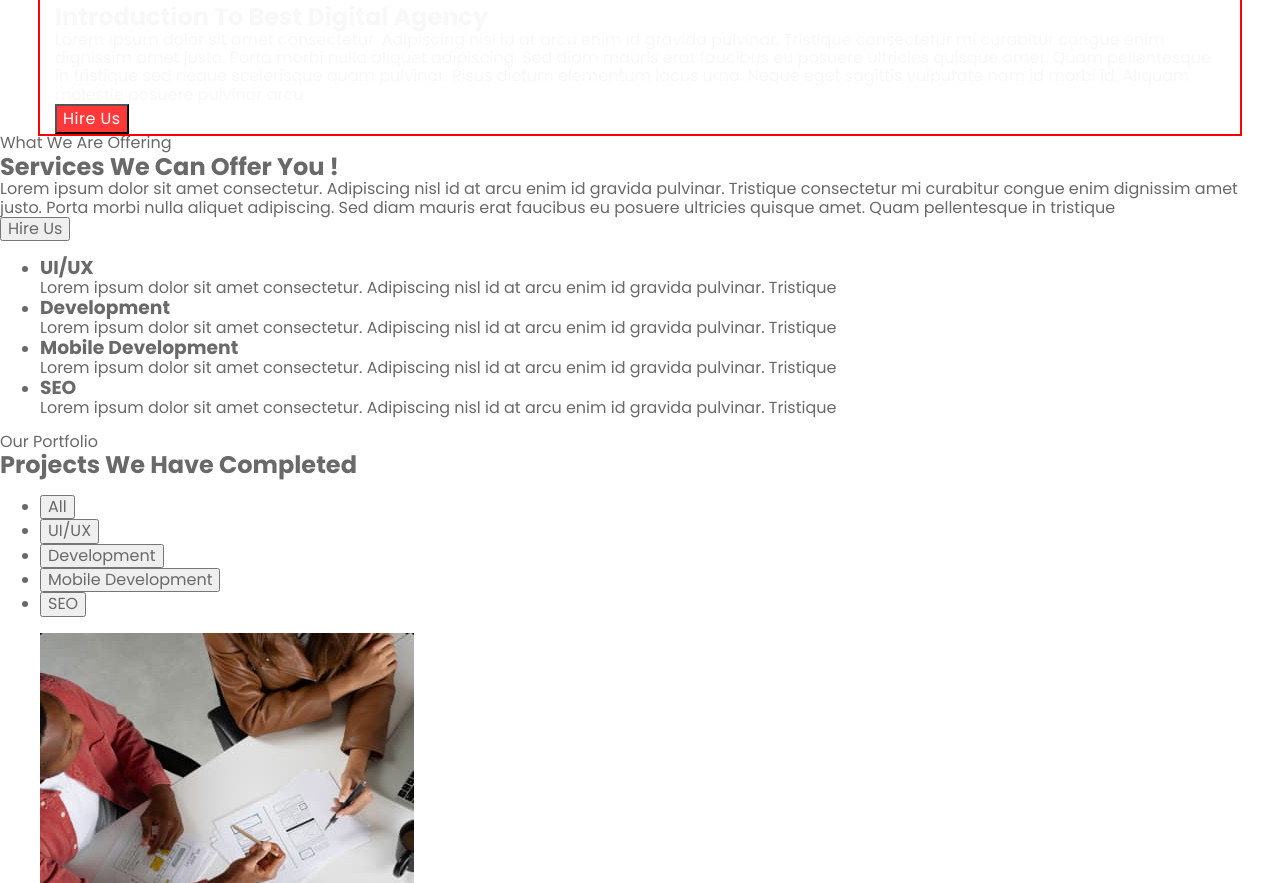
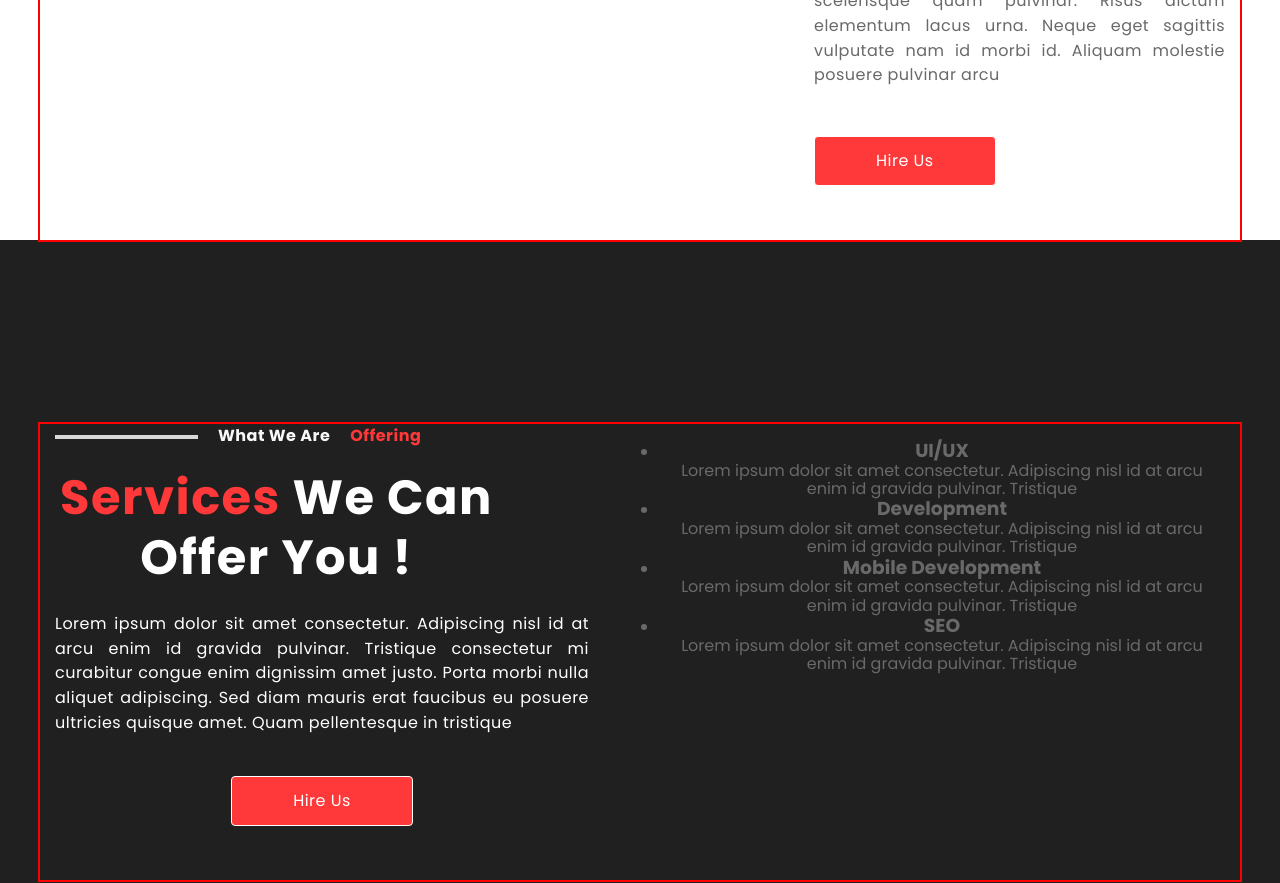
Before and after one commit to Viktoriya-ri/hw-2423, a plain HTML site: page index.html in a window 1280 px wide. Shown: the part 1267-2150 px from the top of the page. Drawn offline with nearby package versions, Linux system fonts and the light colour scheme.

Commit message:
index. styles

```diff
--- a/css/styles.css
+++ b/css/styles.css
@@ -6,6 +6,7 @@
   --light-color: #f8f8f8;
   --main-white: #fff;
   --text-color: #696969;
+  --color-line: #d8d8d8;
 }
 /* ================================================-_(/variables)_-=============================================== */
 
@@ -35,13 +36,52 @@ button {
   cursor: pointer;
 }
 .container {
-
   width: 1200px;
   padding: 0 15px;
   margin: 0 auto;
   outline: 2px solid red;
 }
-
+.title {
+  font-size: 48px;
+  line-height: 1.26;
+  letter-spacing: 0.03em;
+}
+.btn {
+  padding: 12px 61px;
+  margin-bottom: 54px;
+  font-family: 'Poppins';
+  font-style: normal;
+  font-weight: 400;
+  font-size: 16px;
+  line-height: 24px;
+  text-align: center;
+  letter-spacing: 0.03em;
+  color: var(--main-white);
+  border: 1px solid;
+  border-radius: 4px;
+  background-color: var(--accent-color);
+}
+.uppertitle {
+  display: flex;
+  align-items: center;
+  gap: 20px;
+  margin-bottom: 19px;
+  font-weight: 700;
+  font-size: 16px;
+  line-height: 1.55;
+  text-align: justify;
+  letter-spacing: 0.03em;
+}
+.uppertitle::before {
+  content: '';
+  display: block;
+  width: 143px;
+  height: 0px;
+  border: 2px solid var(--color-line);
+}
+.text-color {
+  color: var(--accent-color);
+}
 /* ================================================-_(/styles reset)_-=============================================== */
 
 /* ================================================-_(header)_-================================================ */
@@ -91,6 +131,13 @@ button {
   border: none;
   padding: 10px 18px;
   letter-spacing: 0.03em;
+}
+.text-color-title {
+  font-weight: 700;
+  font-size: 48px;
+  line-height: 1.25;
+  letter-spacing: 0.03em;
+  color: var(--main-white);
 }
 /* ================================================-_(/header)_-=============================================== */
 /*================================hero=============*/
@@ -160,15 +207,82 @@ button {
 }
 /*===============================================section About =====================*/
 .about {
-  color: var(--light-color);
+}
+.about-container {
+  display: flex;
+  gap: 30px;
 }
 .about-list {
   display: flex;
+  gap: 30px;
+}
+.about-item {
+}
+.about-img {
+}
+.about-right-side {
+  width: 534px;
+}
 
+.about-desc {
+  margin-bottom: 48px;
+  font-size: 16px;
+  line-height: 1.55;
+  text-align: justify;
+  letter-spacing: 0.03em;
+  color: var(--text-color);
 }
-.about-subtitle {
-  color: #202020;
+.about-title {
+  margin-bottom: 32px;
 }
-.about-color {
-  color: var(--accent-color);
+/*========================
+    Services styles
+  ========================*/
+.services {
+  background-color: var(--dark-color);
+  padding: 184px 0 190px 0;
+  text-align: center;
 }
+.services-container {
+  display: flex;
+  gap: 30px;
+}
+.parag-text {
+  font-size: 16px;
+  line-height: 1.55;
+  text-align: justify;
+  letter-spacing: 0.03em;
+  color: var(--light-color);
+}
+.services-title {
+  width: 443px;
+  margin-bottom: 23px;
+}
+.services-desc {
+  width: 534px;
+  margin-bottom: 40px;
+  font-size: 16px;
+  line-height: 1.55;
+  text-align: justify;
+  letter-spacing: 0.03em;
+  color: var(--main-white);
+}
+.services-right-side {
+}
+/*==============================
+     Section projects styles
+  ==============================*/
+.project-ptf {
+}
+
+/*=======================================
+        Feedback styles
+  ======================================*/
+.feedback {
+  background-color: var(--dark-color);
+  padding: 184px 0 190px 0;
+  text-align: center;
+}
+.feedback-title {
+  width: 528px;
+}
--- a/index.html
+++ b/index.html
@@ -36,7 +36,7 @@
 	</header>
 	<main>
 		<!-- section hero -->
-		<section class="hero">
+		<section class="hero section">
 			<div class="container">
 			<p class="hero-subtitle">Welcome To <span class="subtitle-accent">Canavas Lancer</span></p>
 			<h1 class="hero-title">Designing the Future with Canvas Lancer</h1>
@@ -66,8 +66,8 @@
 				</li>
 			</ul>
      		<div class="about-right-side">
-			<p class="about-subtitle"><span class="about-color">About</span> CanvasLancer</p>
-			<h2 class="title">Introduction To Best Digital Agency</h2>
+			  <p class="uppertitle"><span class="text-color">About</span>CanvasLancer</p>
+  			  <h2 class="about-title title">Introduction To Best <span class="about-color">Digital Agency</span></h2>
 
 			  <p class="about-desc">
 				Lorem ipsum dolor sit amet consectetur. Adipiscing nisl id at arcu
@@ -78,22 +78,26 @@
 				dictum elementum lacus urna. Neque eget sagittis vulputate nam id
 				morbi id. Aliquam molestie posuere pulvinar arcu
 			  </p>
-			<button class="accent-btn type="button">Hire Us</button>
+			  <button class="btn" type="button">Hire Us</button>
 			</div>
 		</div>
 	</section>
 		<!-- section Services -->
-		<section>
-			<p>What We Are Offering</p>
-			<h2>Services We Can Offer You !</h2>
-			<p>
+		<section class="services section">
+			<div class="services-container container">
+				<div class="services-left-side">
+			<p class="uppertitle"><span class="parag-text">What We Are</span><span class="text-color">Offering</span></p>
+			<h2 class="services-title title"><span class="text-color"> Services</span><span class="text-color-title"> We Can Offer You !</span></h2>
+			<p class="services-desc">
 				Lorem ipsum dolor sit amet consectetur. Adipiscing nisl id at arcu
 				enim id gravida pulvinar. Tristique consectetur mi curabitur congue
 				enim dignissim amet justo. Porta morbi nulla aliquet adipiscing. Sed
 				diam mauris erat faucibus eu posuere ultricies quisque amet. Quam
 				pellentesque in tristique
 			</p>
-			<button type="button">Hire Us</button>
+			<button class="btn" type="button">Hire Us</button>
+			</div>
+			<div class="services-right-side">
 			<ul>
 				<li>
 					<h3>UI/UX</h3>
@@ -124,10 +128,13 @@
 					</p>
 				</li>
 			</ul>
+			</div>
+			</div>
 		</section>
 		<!-- Section projects -->
-		<section>
-			<p>Our Portfolio</p>
+		<section class="projects section">
+			<div class="project-container container">
+			<p class="project-ptf uppertitle">Our Portfolio</p>
 			<h2>Projects We Have Completed</h2>
 			<ul>
 				<li><button type="button">All</button></li>
@@ -150,11 +157,13 @@
 						height="439">
 				</li>
 			</ul>
+			</div>
 		</section>
 		<!--Feedback-->
-		<section>
-			<p>Customer Feedback</p>
-			<h2>What Our Customer Say About Us</h2>
+		<section class="feedback section">
+			<div class="feedback-container container">
+			<p class="uppertitle"><span class="text-color">Customer</span><span class="text-color"> Feedback</span></p>
+			<h2 class="feedback-title title"><span class="text-color-title">What Our</span><span class="text-color"> Customer</span><span class="text-color-title"> Say About Us</span></h2>
 			<ul>
 				<li>
 					<h3>Name Here</h3>
@@ -178,8 +187,10 @@
 					</p>
 				</li>
 			</ul>
+			</div>
 		</section>
 		<section>
+			<div class="container">
 			<p>Contact Us</p>
 			<h2>Contact Us & We Can
 				Work Together</h2>
@@ -202,8 +213,10 @@
 				</div>
 				<button type="button">Submit Message</button>
 			</form>
+			</div>
 		</section>
 		<section>
+			<div class="container">
 			<a href="./index.html"><img src="./images/layer_1.png" alt="logo">Canvas
 				Lancer</a>
 			<p>Lorem ipsum dolor sit amet consectetur.
@@ -235,8 +248,10 @@
 						text</p>
 				</li>
 			</ul>
+			</div>
 		</section>
 		<footer>
+			<div class="container">
 			<p>Copyright ⓒ Canvas Lancer, 2023. All rights reserved.</p>
 			<ul>
 				<li>
@@ -249,6 +264,7 @@
 					<a href="">Cookies Policy</a>
 				</li>
 			</ul>
+			</div>
 		</footer>
 </body>
 
```
Lines whose indentation alone changed are shown as unchanged.
